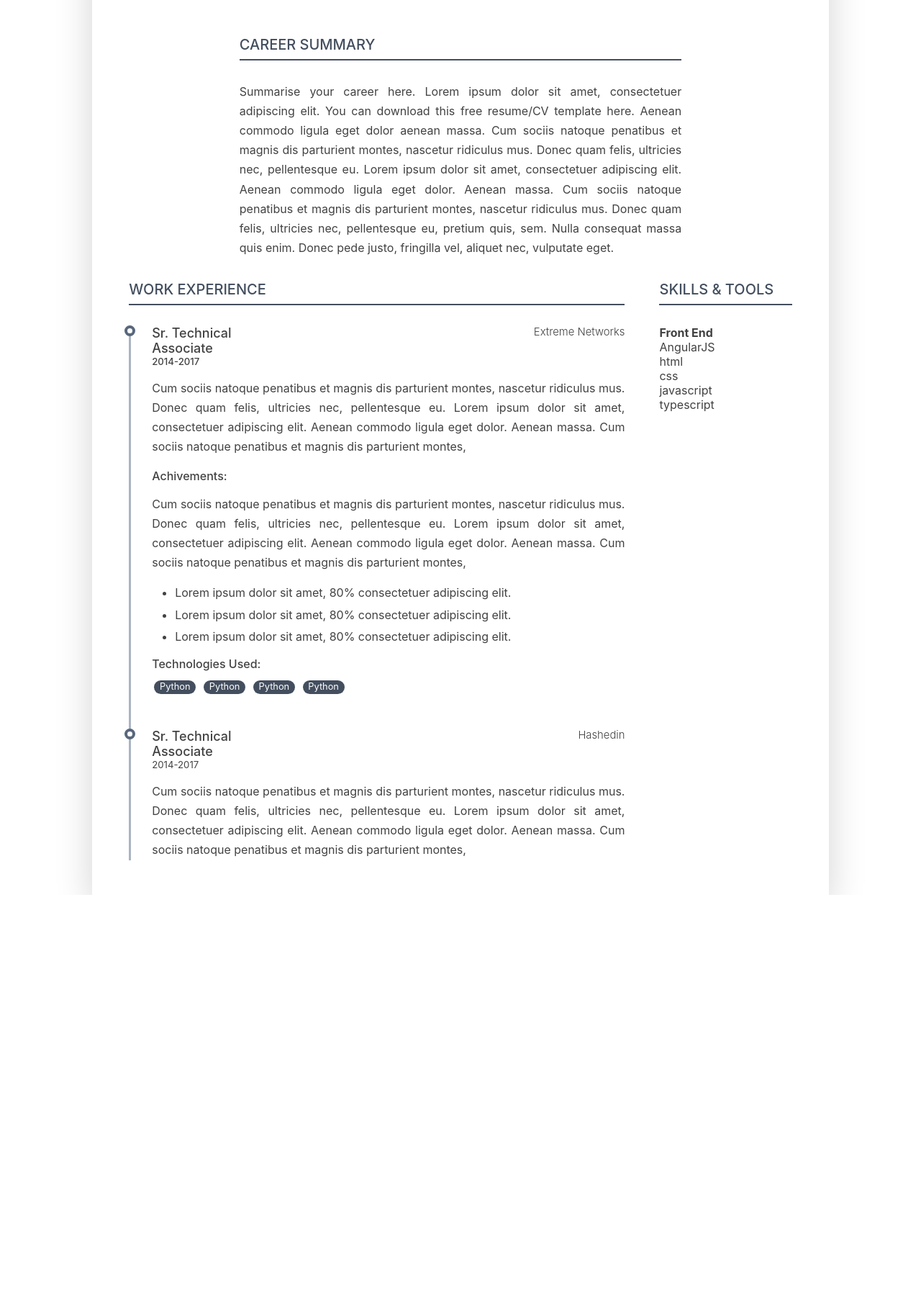
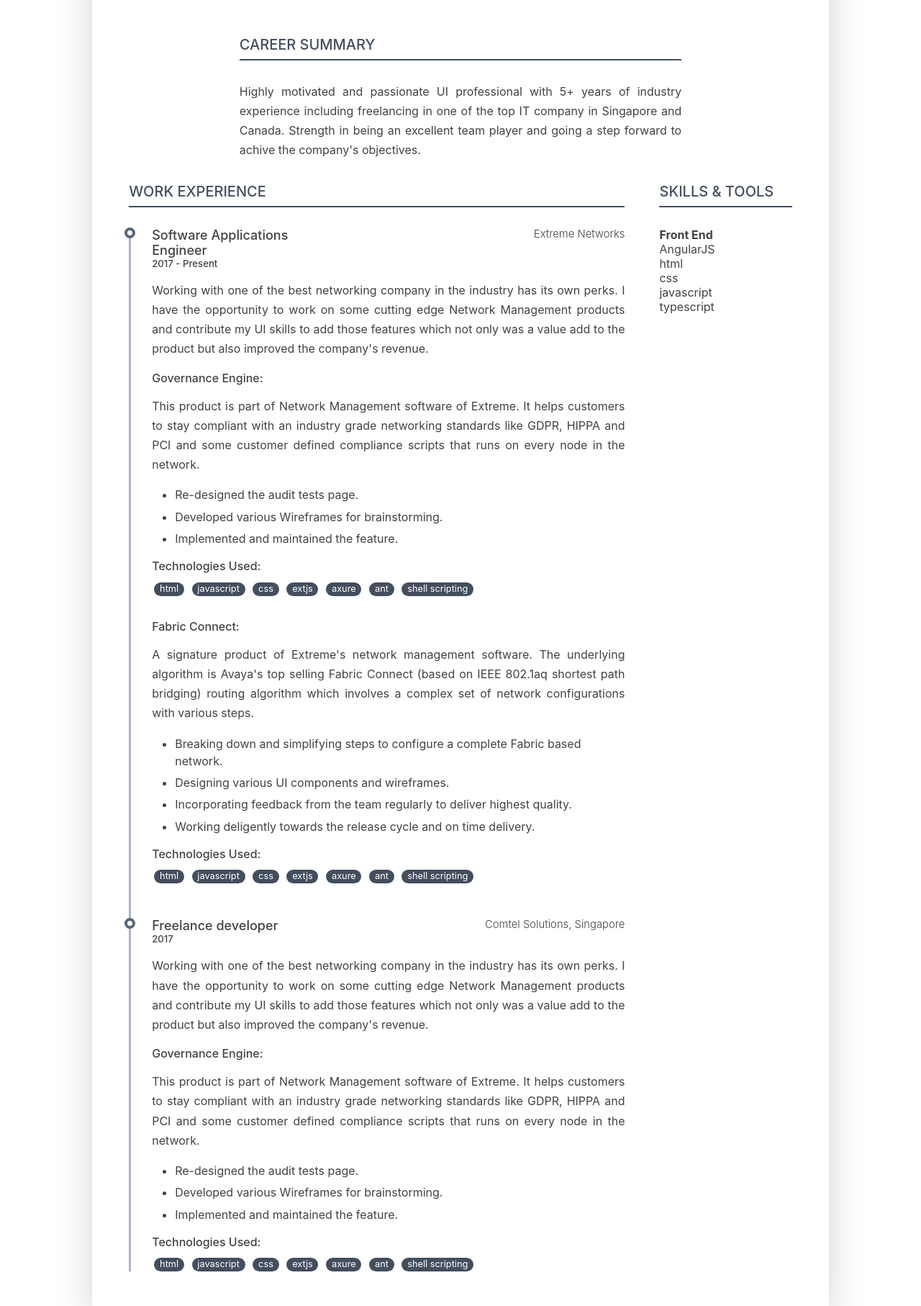
Before and after one commit to shivabayar/portfolio, a PHP site: page / in a window 1280 px wide. Shown: the part 254-2068 px from the top of the page at 72% size. Before the commit the page ends 1497 px from the top, so only its background shows below. Run offline with PHP 8.4, Linux system fonts and the light colour scheme.

Commit message:
Added some content, deploying to heroku

```diff
--- a/css/main.css
+++ b/css/main.css
@@ -38,6 +38,7 @@ p {
     box-shadow: 0 1rem 3rem rgba(0, 0, 0, 0.175) !important;
     box-sizing: border-box;
     margin-top: 30px;
+    margin-bottom: 150px;
 }
 
 .profile-photo > img{
@@ -247,3 +248,7 @@ h3 {
     margin-left: 0.2em;
     margin-right: 0.2em;
 }
+
+.job-description {
+    margin-bottom: 2em;
+}
--- a/index.html
+++ b/index.html
@@ -98,13 +98,9 @@
                     </h2>
                     <div id='career_summary'>
                         <p>
-                            Summarise your career here. Lorem ipsum dolor sit amet, consectetuer adipiscing elit.
-                            You can download this free resume/CV template here. Aenean commodo ligula eget dolor aenean massa.
-                            Cum sociis natoque penatibus et magnis dis parturient montes, nascetur ridiculus mus.
-                            Donec quam felis, ultricies nec, pellentesque eu. Lorem ipsum dolor sit amet, consectetuer adipiscing elit.
-                            Aenean commodo ligula eget dolor. Aenean massa. Cum sociis natoque penatibus et magnis dis parturient montes,
-                            nascetur ridiculus mus. Donec quam felis, ultricies nec, pellentesque eu, pretium quis, sem.
-                            Nulla consequat massa quis enim. Donec pede justo, fringilla vel, aliquet nec, vulputate eget.
+                            Highly motivated and passionate UI professional with 5+ years of industry experience including
+                            freelancing in one of the top IT company in Singapore and Canada. Strength in being an excellent
+                            team player and going a step forward to achive the company's objectives.
                         </p>
                     </div>
                 </section>
@@ -118,59 +114,112 @@
                                 <article class="job-details">
                                     <div class="position-details">
                                         <h3 class="heavy-weight-font resume-position">
-                                            Sr. Technical Associate
+                                            Software Applications Engineer
                                         </h3>
                                         <div class="light-weight-font company-name">
                                             Extreme Networks
                                         </div>
                                         <div class="medium-weight-font experience-year">
-                                            2014-2017
+                                            2017 - Present
                                         </div>
                                     </div>
+                                    <p class="project-items-text">
+                                        Working with one of the best networking company in the industry has its own perks.
+                                        I have the opportunity to work on some cutting edge Network Management products and
+                                        contribute my UI skills to add those features which not only was a value add to the
+                                        product but also improved the company's revenue.
+                                    </p>
                                     <div class="job-description">
-                                        <p class="project-items-text">
-                                            Cum sociis natoque penatibus et magnis dis parturient montes, nascetur ridiculus mus.
-                                            Donec quam felis, ultricies nec, pellentesque eu. Lorem ipsum dolor sit amet, consectetuer adipiscing elit.
-                                            Aenean commodo ligula eget dolor. Aenean massa. Cum sociis natoque penatibus et magnis dis parturient montes,
-                                        </p>
-                                        <h4 class="medium-weight-font project-items-heading">Achivements:</h4>
+                                        <h4 class="medium-weight-font project-items-heading">Governance Engine:</h4>
                                         <p>
-                                            Cum sociis natoque penatibus et magnis dis parturient montes, nascetur ridiculus mus.
-                                            Donec quam felis, ultricies nec, pellentesque eu. Lorem ipsum dolor sit amet, consectetuer adipiscing elit.
-                                            Aenean commodo ligula eget dolor. Aenean massa. Cum sociis natoque penatibus et magnis dis parturient montes,
+                                            This product is part of Network Management software of Extreme.
+                                            It helps customers to stay compliant with an industry grade networking standards
+                                            like GDPR, HIPPA and PCI and some customer defined compliance scripts that runs
+                                             on every node in the network.
                                         </p>
                                         <ul class="project-items-list">
-                                            <li>Lorem ipsum dolor sit amet, 80% consectetuer adipiscing elit.</li>
-                                            <li>Lorem ipsum dolor sit amet, 80% consectetuer adipiscing elit.</li>
-                                            <li>Lorem ipsum dolor sit amet, 80% consectetuer adipiscing elit.</li>
+                                            <li>Re-designed the audit tests page.</li>
+                                            <li>Developed various Wireframes for brainstorming.</li>
+                                            <li>Implemented and maintained the feature.</li>
                                         </ul>
                                         <h4 class="medium-weight-font project-items-heading">Technologies Used:</h4>
                                         <ul class="badges-list">
-                                            <li><span class="badge">Python</span></li>
-                                            <li><span class="badge">Python</span></li>
-                                            <li><span class="badge">Python</span></li>
-                                            <li><span class="badge">Python</span></li>
+                                            <li><span class="badge">html</span></li>
+                                            <li><span class="badge">javascript</span></li>
+                                            <li><span class="badge">css</span></li>
+                                            <li><span class="badge">extjs</span></li>
+                                            <li><span class="badge">axure</span></li>
+                                            <li><span class="badge">ant</span></li>
+                                            <li><span class="badge">shell scripting</span></li>
+                                        </ul>
+                                    </div>
+                                    <div class="job-description">
+                                        <h4 class="medium-weight-font project-items-heading">Fabric Connect:</h4>
+                                        <p>
+                                            A signature product of Extreme's network management software. The underlying
+                                            algorithm is Avaya's top selling Fabric Connect (based on IEEE 802.1aq shortest path bridging)
+                                            routing algorithm which involves a complex
+                                            set of network configurations with various steps.
+                                        </p>
+                                        <ul class="project-items-list">
+                                            <li>Breaking down and simplifying steps to configure a complete Fabric based network.</li>
+                                            <li>Designing various UI components and wireframes.</li>
+                                            <li>Incorporating feedback from the team regularly to deliver highest quality.</li>
+                                            <li>Working deligently towards the release cycle and on time delivery.</li>
+                                        </ul>
+                                        <h4 class="medium-weight-font project-items-heading">Technologies Used:</h4>
+                                        <ul class="badges-list">
+                                            <li><span class="badge">html</span></li>
+                                            <li><span class="badge">javascript</span></li>
+                                            <li><span class="badge">css</span></li>
+                                            <li><span class="badge">extjs</span></li>
+                                            <li><span class="badge">axure</span></li>
+                                            <li><span class="badge">ant</span></li>
+                                            <li><span class="badge">shell scripting</span></li>
                                         </ul>
                                     </div>
                                 </article>
                                 <article class="job-details">
                                     <div class="position-details">
                                         <h3 class="heavy-weight-font resume-position">
-                                            Sr. Technical Associate
+                                            Freelance developer
                                         </h3>
                                         <div class="light-weight-font company-name">
-                                            Hashedin
+                                            Comtel Solutions, Singapore
                                         </div>
-                                        <div class="experience-year">
-                                            2014-2017
+                                        <div class="medium-weight-font experience-year">
+                                            2017
                                         </div>
                                     </div>
+                                    <p class="project-items-text">
+                                        Working with one of the best networking company in the industry has its own perks.
+                                        I have the opportunity to work on some cutting edge Network Management products and
+                                        contribute my UI skills to add those features which not only was a value add to the
+                                        product but also improved the company's revenue.
+                                    </p>
                                     <div class="job-description">
+                                        <h4 class="medium-weight-font project-items-heading">Governance Engine:</h4>
                                         <p>
-                                            Cum sociis natoque penatibus et magnis dis parturient montes, nascetur ridiculus mus.
-                                            Donec quam felis, ultricies nec, pellentesque eu. Lorem ipsum dolor sit amet, consectetuer adipiscing elit.
-                                            Aenean commodo ligula eget dolor. Aenean massa. Cum sociis natoque penatibus et magnis dis parturient montes,
+                                            This product is part of Network Management software of Extreme.
+                                            It helps customers to stay compliant with an industry grade networking standards
+                                            like GDPR, HIPPA and PCI and some customer defined compliance scripts that runs
+                                                on every node in the network.
                                         </p>
+                                        <ul class="project-items-list">
+                                            <li>Re-designed the audit tests page.</li>
+                                            <li>Developed various Wireframes for brainstorming.</li>
+                                            <li>Implemented and maintained the feature.</li>
+                                        </ul>
+                                        <h4 class="medium-weight-font project-items-heading">Technologies Used:</h4>
+                                        <ul class="badges-list">
+                                            <li><span class="badge">html</span></li>
+                                            <li><span class="badge">javascript</span></li>
+                                            <li><span class="badge">css</span></li>
+                                            <li><span class="badge">extjs</span></li>
+                                            <li><span class="badge">axure</span></li>
+                                            <li><span class="badge">ant</span></li>
+                                            <li><span class="badge">shell scripting</span></li>
+                                        </ul>
                                     </div>
                                 </article>
                             </div>
```
